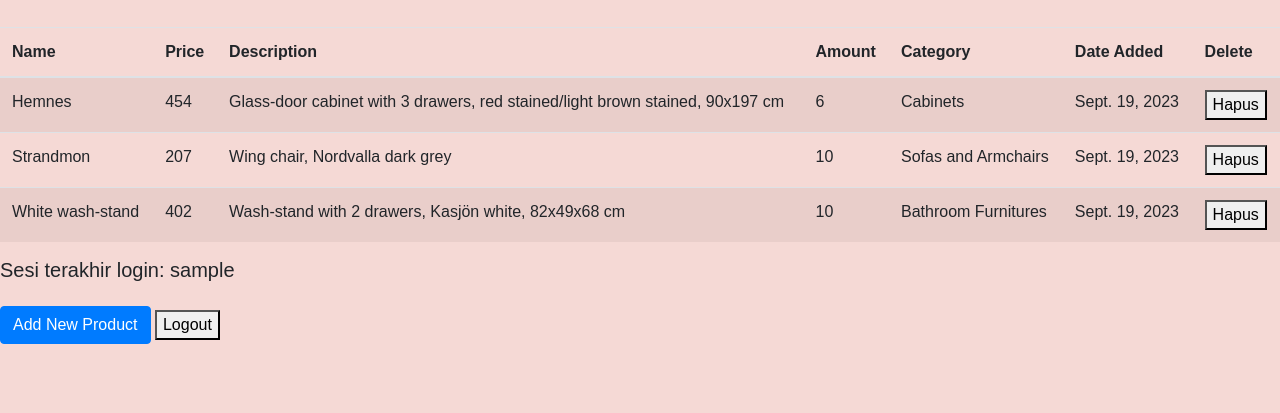
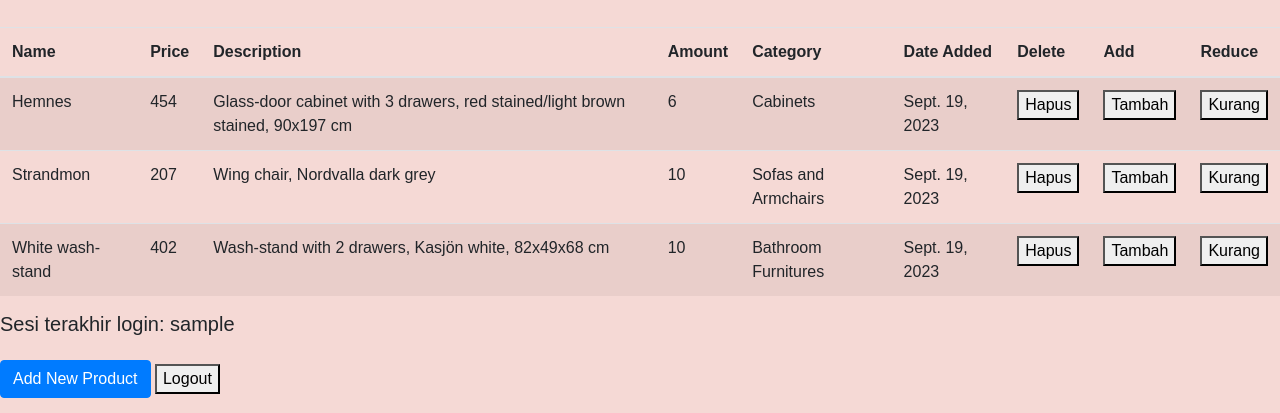
Before and after one commit to indiraarh/my-app-ruby, a Django app: template main/templates/main.html in a window 1280 px wide. Shown: the part 387-800 px from the top of the page. Run offline with Django 4.2, Linux system fonts and the light colour scheme; data comes from the database, SQL or seed files in the repository; both versions use the stored data as it was after the commit; the template is opened without the code that fills it: values that come from a table or form of the project are taken from there, most other values are stand-ins (such as "Sample title", 1, 10 or a date in 2020); parts of the project's set-up code (start-up, migrations or seed data) failed here and were passed over; some libraries are stand-ins or nearby versions.

Commit message:
Selesai Mengerjakan Tugas 4

```diff
--- a/main/templates/main.html
+++ b/main/templates/main.html
@@ -39,6 +39,8 @@
       <th>Category</th>
       <th>Date Added</th>
       <th>Delete</th>
+      <th>Add</th>
+      <th>Reduce</th>
     </tr>
   </thead>
 
@@ -60,6 +62,20 @@
           <button type="submit">Hapus</button>
         </form>
       </td>
+      <td>
+        <!-- tombol untuk add jumlah produk -->
+        <form action="{% url 'main:add_amount' product.id %}" method="POST">
+          {% csrf_token %}
+          <button type="submit">Tambah</button>
+        </form>
+      </td>
+      <td>
+        <!-- tombol untuk reduce jumlah produk -->
+        <form action="{% url 'main:reduce_amount' product.id %}" method="POST">
+          {% csrf_token %}
+          <button type="submit">Kurang</button>
+        </form>
+      </td>
     </tr>
     {% endfor %}
   </tbody>
--- a/main/urls.py
+++ b/main/urls.py
@@ -1,5 +1,5 @@
 from django.urls import path
-from main.views import show_main, create_product, show_xml, show_json, show_xml_by_id, show_json_by_id, register, login_user, logout_user, add_amount, reduce_amount
+from main.views import show_main, create_product, show_xml, show_json, show_xml_by_id, show_json_by_id, register, login_user, logout_user, add_amount, reduce_amount, delete_product
 
 app_name = 'main'
 
@@ -13,6 +13,7 @@ urlpatterns = [
     path('register/', register, name='register'),
     path('login/', login_user, name='login'),
     path('logout/', logout_user, name='logout'),
-    path('add_amount/<int:id>/', views.add_amount, name='add_amount'),
-    path('reduce_amount/<int:id>/', views.reduce_amount, name='reduce_amount'),
+    path('add_amount/<int:id>/', add_amount, name='add_amount'),
+    path('reduce_amount/<int:id>/', reduce_amount, name='reduce_amount'),
+    path('delete_product/<int:id>/', delete_product, name='delete_product'),
 ]
```
Also changed, not shown: main/views.py (+8 -3 lines), db.sqlite3.
